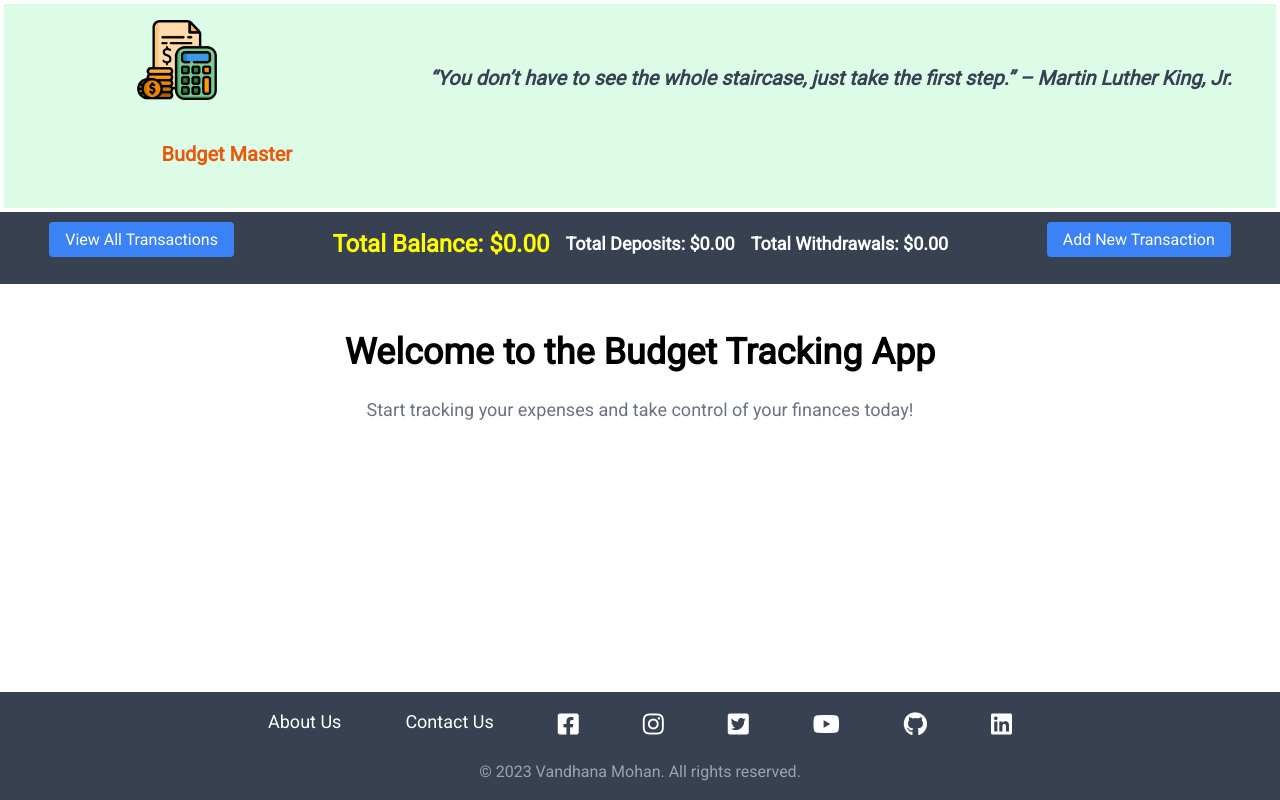
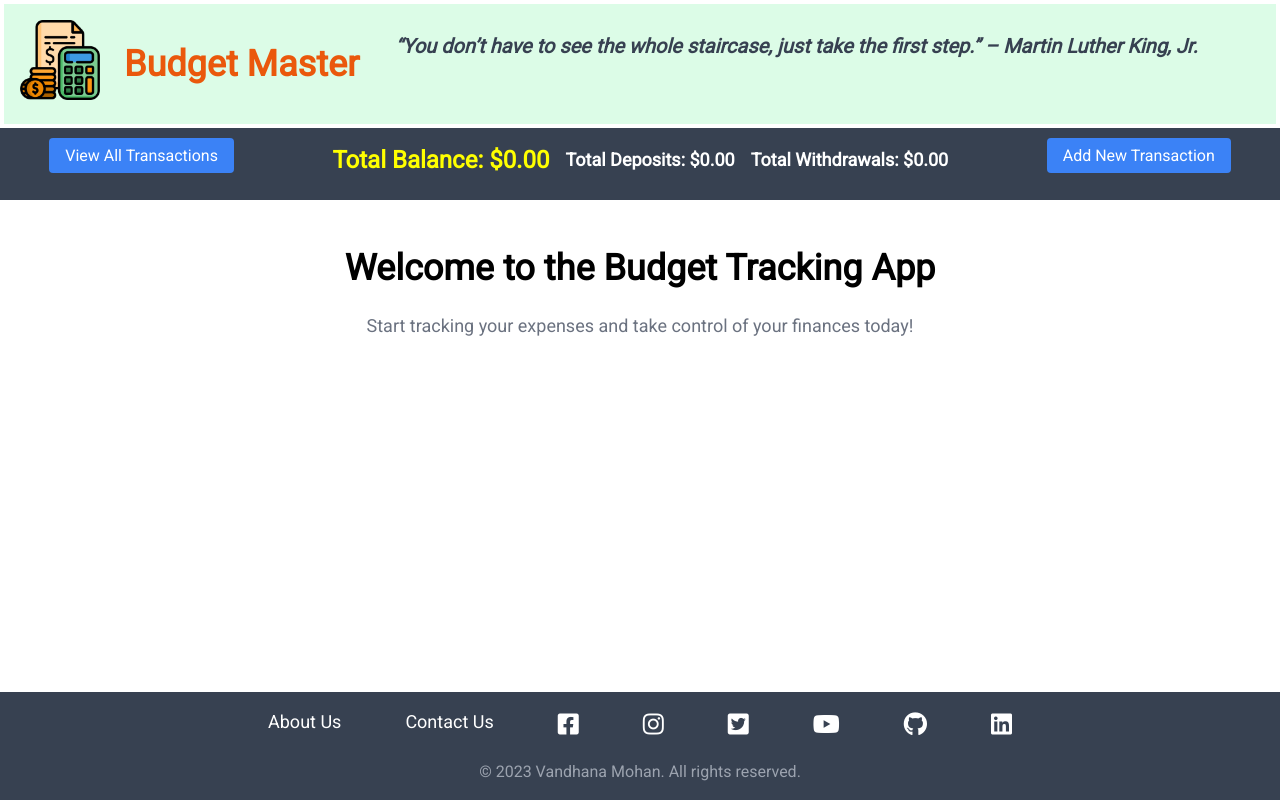
Before and after one commit to Vandhana-Mohan/budget-tracker-app-frontend, a React (Create React App) app: page / in a window 1280 px wide. Built offline with nearby package versions, Linux system fonts and the light colour scheme; no server answers.

Commit message:
edit header css

```diff
--- a/src/Components/Header.js
+++ b/src/Components/Header.js
@@ -3,14 +3,16 @@ import { Link } from "react-router-dom";
 
 function Header() {
   return (
-    <header className="flex m-1 p-4 bg-green-100 sm:px-6 lg:px-8">
-      <Link to="/" className="max-w-3xl mx-auto">
+    <header className="flex m-1 p-4 bg-green-100">
+      <Link to="/">
         <img src={Budget} alt="logo" className="w-20 h-20" />
-        <h1 className="m-6 text-4xl font-bold text-orange-600 sm:text-lg lg:text-xl sm:mt-8 lg:mt-10">
+      </Link>
+      <Link to="/">
+        <h1 className="m-6 text-4xl font-bold text-orange-600">
           Budget Master
         </h1>
       </Link>
-      <h2 className="text-gray-700 text-xl italic font-bold mt-2 sm:text-lg lg:text-xl sm:mt-8 lg:mt-10">
+      <h2 className="text-gray-700 text-xl italic font-bold mt-2">
         <span className="relative z-10 inline-block px-3 py-1">
           “You don’t have to see the whole staircase, just take the first step.”
           – Martin Luther King, Jr.
```
